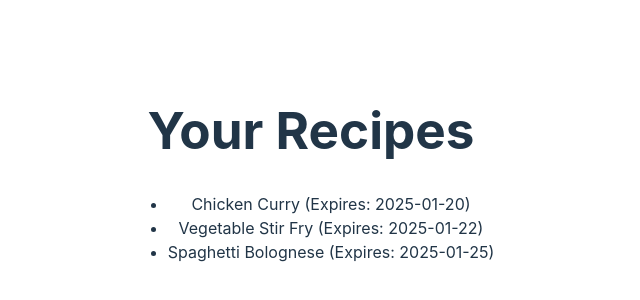
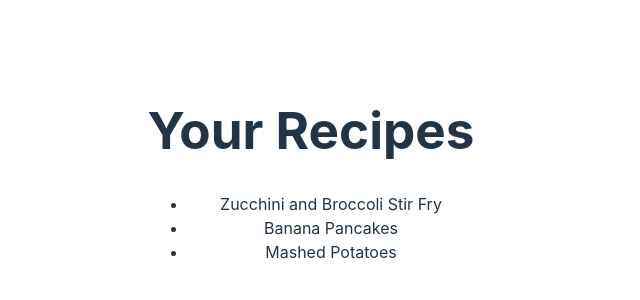
Before and after one commit to kliu04/nwhacks25, a React (Vite) app in the folder frontend/: page /recipes in a window 1280 px wide. Shown: the part 226-526 px from the top of the page, without its empty margins (329-969 px from the left). Built offline with nearby package versions, Linux system fonts and the light colour scheme.

Commit message:
prepped recipies for backend integration

```diff
--- a/frontend/src/Pages/Recipes.tsx
+++ b/frontend/src/Pages/Recipes.tsx
@@ -1,76 +1,137 @@
-import React, { useState } from "react";
+import React, { useState, useEffect } from "react";
+// import axios from "axios";
 
+/**
+ * This interface matches the structure of the recipes
+ * your API will return (based on the JSON you provided).
+ */
 interface Recipe {
-    id: number;
     name: string;
-    expiry: string; // Use a string for placeholder; ideally, this would be a Date type.
     ingredients: string[];
-    instructions: string;
+    steps: string[];
+    requiresExtra: boolean;
 }
 
+/**
+ * Hard-coded dummy data that resembles what the API will return.
+ * Once the API is ready, you can remove or comment this out.
+ */
+const DUMMY_RECIPES: Recipe[] = [
+    {
+        name: "Zucchini and Broccoli Stir Fry",
+        ingredients: [
+            "3 Zucchini Green",
+            "2 Broccoli heads",
+            "Olive oil",
+            "Salt",
+            "Pepper",
+            "Garlic",
+        ],
+        steps: [
+            "Wash and slice the zucchini and broccoli.",
+            "Heat olive oil in a pan over medium heat.",
+            "Add crushed garlic and sauté for 1 minute.",
+            "Add the sliced zucchini and stir fry for 3-4 minutes.",
+            "Add the broccoli and cook for another 5 minutes until both vegetables are tender.",
+            "Season with salt and pepper to taste.",
+            "Serve as a side dish or main course.",
+        ],
+        requiresExtra: true,
+    },
+    {
+        name: "Banana Pancakes",
+        ingredients: [
+            "2 Banana Cavendish",
+            "1 cup Flour",
+            "1 cup Milk",
+            "1 Egg",
+            "1 tsp Baking powder",
+            "Butter",
+        ],
+        steps: [
+            "Mash the bananas in a bowl.",
+            "Add flour, baking powder, milk, and the egg to the mashed bananas and mix until a smooth batter forms.",
+            "Heat a skillet over medium heat and add a small amount of butter.",
+            "Pour small amounts of batter onto the skillet forming pancakes.",
+            "Cook until bubbles form on the surface, then flip and cook until golden brown on both sides.",
+            "Serve the pancakes warm.",
+        ],
+        requiresExtra: true,
+    },
+    {
+        name: "Mashed Potatoes",
+        ingredients: [
+            "1.3 kg Potatoes Brushed",
+            "Butter",
+            "Salt",
+            "Milk",
+        ],
+        steps: [
+            "Peel and cube the potatoes.",
+            "Boil the potatoes in salted water until they are tender.",
+            "Drain the potatoes and return them to the pot.",
+            "Mash the potatoes with butter, adding milk until you reach the desired consistency.",
+            "Season with salt to taste and serve.",
+        ],
+        requiresExtra: true,
+    },
+];
+
 const UserRecipesPage: React.FC = () => {
-    // Dummy recipes data
-    const [recipes] = useState<Recipe[]>([
-        {
-            id: 1,
-            name: "Spaghetti Bolognese",
-            expiry: "2025-01-25",
-            ingredients: ["Spaghetti", "Ground Beef", "Tomato Sauce", "Onions", "Garlic"],
-            instructions: "Cook spaghetti, prepare sauce with beef, mix, and serve.",
-        },
-        {
-            id: 2,
-            name: "Chicken Curry",
-            expiry: "2025-01-20",
-            ingredients: ["Chicken", "Curry Powder", "Coconut Milk", "Onions", "Garlic"],
-            instructions: "Cook chicken, add spices and coconut milk, simmer, and serve.",
-        },
-        {
-            id: 3,
-            name: "Vegetable Stir Fry",
-            expiry: "2025-01-22",
-            ingredients: ["Broccoli", "Carrots", "Soy Sauce", "Ginger", "Garlic"],
-            instructions: "Stir-fry vegetables, add sauce, and serve with rice.",
-        },
-    ]);
+    const [recipes, setRecipes] = useState<Recipe[]>([]);
+    const [expandedIndex, setExpandedIndex] = useState<number | null>(null);
 
-    // State for tracking expanded recipes
-    const [expandedRecipeId, setExpandedRecipeId] = useState<number | null>(null);
+    useEffect(() => {
+        /**
+         * WHEN BACKEND IS READY:
+         * 1. Uncomment the axios call below.
+         * 2. Remove (or comment out) the setRecipes(DUMMY_RECIPES) line.
+         */
 
-    // Sort recipes by expiry date
-    const sortedRecipes = [...recipes].sort(
-        (a, b) => new Date(a.expiry).getTime() - new Date(b.expiry).getTime()
-    );
+        // axios.get("/api/recipes")
+        //   .then((response) => {
+        //     // Assuming response.data has the form: { recipes: Recipe[] }
+        //     setRecipes(response.data.recipes);
+        //   })
+        //   .catch((error) => {
+        //     console.error("Failed to fetch recipes:", error);
+        //   });
 
-    // Toggle recipe expansion
-    const toggleExpand = (id: number) => {
-        setExpandedRecipeId(expandedRecipeId === id ? null : id);
+        // For now, use dummy data
+        setRecipes(DUMMY_RECIPES);
+    }, []);
+
+    const toggleExpand = (index: number) => {
+        setExpandedIndex(expandedIndex === index ? null : index);
     };
 
     return (
         <div className="user-recipes">
             <h1 className="user-recipes__title">Your Recipes</h1>
             <ul className="user-recipes__list">
-                {sortedRecipes.map((recipe) => (
-                    <li key={recipe.id} className="user-recipes__list-item">
+                {recipes.map((recipe, index) => (
+                    <li key={index} className="user-recipes__list-item">
                         <div
                             className="user-recipes__header"
-                            onClick={() => toggleExpand(recipe.id)}
+                            onClick={() => toggleExpand(index)}
                             style={{ cursor: "pointer" }}
                         >
-                            <span>{recipe.name + " "}</span>
-                            <span>(Expires: {recipe.expiry})</span>
+                            <span>{recipe.name}</span>
                         </div>
-                        {expandedRecipeId === recipe.id && (
+                        {expandedIndex === index && (
                             <div className="user-recipes__details">
                                 <h3>Ingredients:</h3>
                                 <ul>
-                                    {recipe.ingredients.map((ingredient, index) => (
-                                        <li key={index}>{ingredient}</li>
+                                    {recipe.ingredients.map((ingredient, idx) => (
+                                        <li key={idx}>{ingredient}</li>
                                     ))}
                                 </ul>
                                 <h3>Instructions:</h3>
-                                <p>{recipe.instructions}</p>
+                                <ol>
+                                    {recipe.steps.map((step, idx) => (
+                                        <li key={idx}>{step}</li>
+                                    ))}
+                                </ol>
                             </div>
                         )}
                     </li>
```
